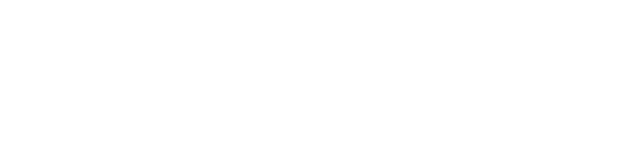
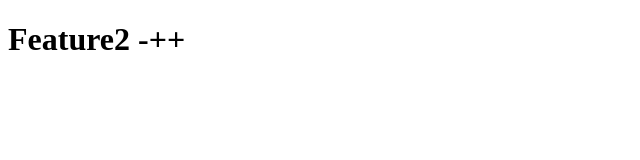
Before and after one commit to Mahinder7953/test-git, a plain HTML site: page index.html in a window 1280 px wide. Shown: the whole page, without its empty margins (0-640 px from the left). Drawn offline with Linux system fonts and the light colour scheme.

Commit message:
update index

```diff
--- a/index.html
+++ b/index.html
@@ -6,6 +6,7 @@
     <title>Document</title>
 </head>
 <body>
+    <h1>Feature2 -++</h1>
 
 </body>
 </html>
```
